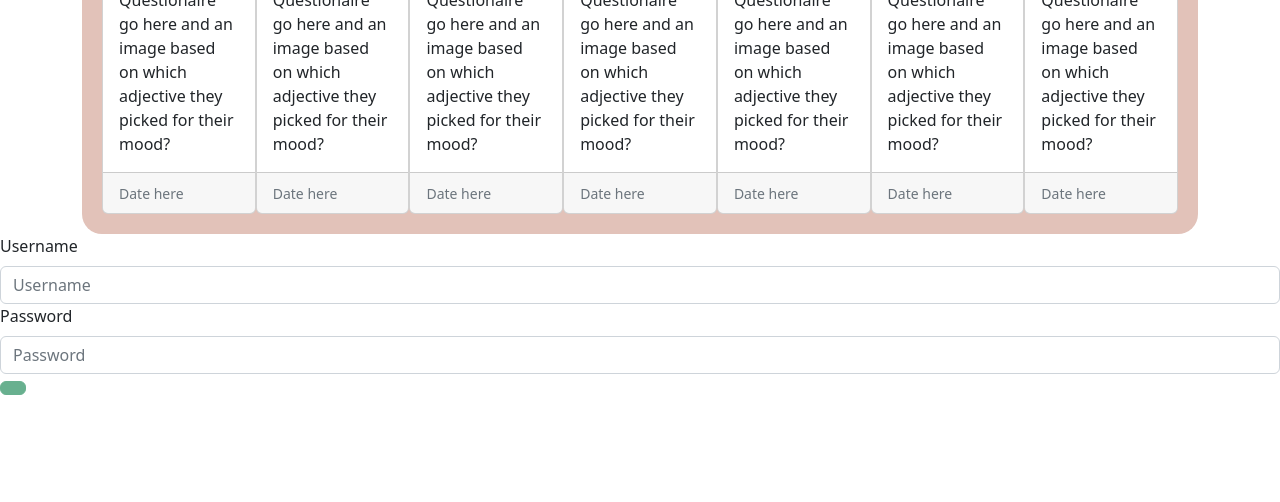
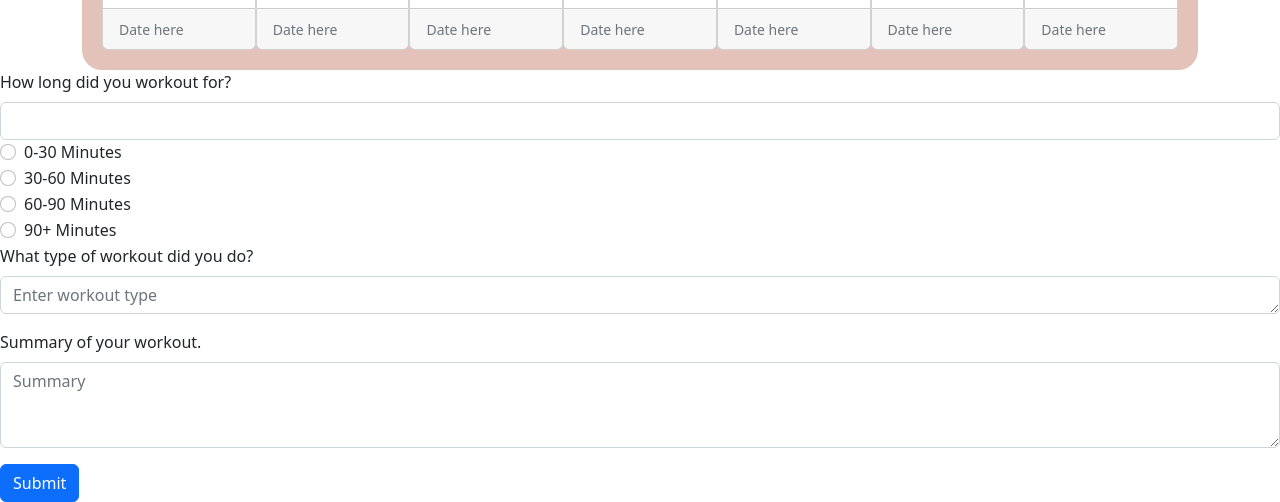
Before and after one commit to halliemestas/FitTheMood, a React (Create React App) app in the folder client/: page / in a window 1280 px wide. Shown: the part 1103-1605 px from the top of the page. Before the commit the page ends 1501 px from the top, so only its background shows below. Built offline with nearby package versions, Linux system fonts and the light colour scheme.

Commit message:
fixed minor issues with how the page rendered

```diff
--- a/client/src/App.js
+++ b/client/src/App.js
@@ -1,21 +1,23 @@
 /** @format */
 
 import React from "react";
-import Login from "./Components/pages/login";
+// import Login from "./Components/pages/login";
 import Mood from "./Components/pages/mood";
 import NavBar from "./Components/pages/navbar";
 import Home from "./Components/pages/home"
-import SignupForm from "./Components/pages/signup"
+// import SignupForm from "./Components/pages/signup"
+import Workout from "./Components/pages/workout"
 
 
 function App() {
   return (
     <>
     <NavBar />
-    <SignupForm/>
+    {/* <SignupForm/> */}
     <Home/>
       <Mood />
-      <Login />
+      <Workout/>
+      {/* <Login /> */}
 
     </>
   );
--- a/client/src/Components/pages/login.js
+++ b/client/src/Components/pages/login.js
@@ -1,103 +1,103 @@
 
-import React, { useState } from "react";
-import Form from "react-bootstrap/Form";
-import Button from "react-bootstrap/Button";
-import Alert from "react-bootstrap/Alert";
+// import React, { useState } from "react";
+// import Form from "react-bootstrap/Form";
+// import Button from "react-bootstrap/Button";
+// import Alert from "react-bootstrap/Alert";
 
-import Auth from "../../utils/auth";
+// import Auth from "../../utils/auth";
 
 
 
-const Login = () => {
+// const Login = () => {
 
-  const [userFormData, setUserFormData] = useState({
-    username: "",
-    password: "",
-  });
-  const [validated] = useState(false);
-  const [showAlert, setShowAlert] = useState(false);
+//   const [userFormData, setUserFormData] = useState({
+//     username: "",
+//     password: "",
+//   });
+//   const [validated] = useState(false);
+//   const [showAlert, setShowAlert] = useState(false);
 
-  const handleInputChange = (event) => {
-    const { name, value } = event.target;
-    setUserFormData({ ...userFormData, [name]: value });
-  };
+//   const handleInputChange = (event) => {
+//     const { name, value } = event.target;
+//     setUserFormData({ ...userFormData, [name]: value });
+//   };
 
-  const handleFormSubmit = async (event) => {
-    event.preventDefault();
+//   const handleFormSubmit = async (event) => {
+//     event.preventDefault();
 
-    const form = event.currentTarget;
-    if (form.checkValidity() === false) {
-      event.preventDefault();
-      event.stopPropagation();
-    }
+//     const form = event.currentTarget;
+//     if (form.checkValidity() === false) {
+//       event.preventDefault();
+//       event.stopPropagation();
+//     }
 
-    try {
-      const response = await loginUser(userFormData);
-      if (!response.ok) {
-        throw new Error("login failed");
-      }
+//     try {
+//       const response = await loginUser(userFormData);
+//       if (!response.ok) {
+//         throw new Error("login failed");
+//       }
 
-      const { token, user } = await response.json();
-      console.log(user);
-      Auth.login(token);
-    } catch (error) {
-      console.log(error);
-      setShowAlert(true);
-    }
+//       const { token, user } = await response.json();
+//       console.log(user);
+//       Auth.login(token);
+//     } catch (error) {
+//       console.log(error);
+//       setShowAlert(true);
+//     }
 
-    setUserFormData({
-      username: "",
-      password: "",
-    });
-  };
+//     setUserFormData({
+//       username: "",
+//       password: "",
+//     });
+//   };
 
-  return (
-    <>
-      <Form noValidate validated={validated} onSubmit={handleFormSubmit}>
-        <Alert
-          dismissible
-          onClose={() => setShowAlert(false)}
-          show={showAlert}
-          variant="danger"
-        >
-          Login failed
-        </Alert>
-        <Form.Group>
-          <Form.Label htmlFor="username">Username</Form.Label>
-          <Form.Control
-            type="text"
-            placeholder="Username"
-            name="Username"
-            onChange={handleInputChange}
-            value={userFormData.username}
-            required
-          />
-          <Form.Control.Feedback type="invalid">
-            Username is required
-          </Form.Control.Feedback>
-        </Form.Group>
-        <Form.Group>
-          <Form.Label htmlFor="password">Password</Form.Label>
-          <Form.Control
-            type="password"
-            placeholder="Password"
-            name="password"
-            onChange={handleInputChange}
-            value={userFormData.password}
-            reqruired
-          />
-          <Form.Control.Feedback type="invalid">
-            Need Password
-          </Form.Control.Feedback>
-        </Form.Group>
-        <Button
-          disabled={!(userFormData.username && userFormData.password)}
-          type="submit"
-          variant="success"
-        ></Button>
-      </Form>
-    </>
-  );
-};
+//   return (
+//     <>
+//       <Form noValidate validated={validated} onSubmit={handleFormSubmit}>
+//         <Alert
+//           dismissible
+//           onClose={() => setShowAlert(false)}
+//           show={showAlert}
+//           variant="danger"
+//         >
+//           Login failed
+//         </Alert>
+//         <Form.Group>
+//           <Form.Label htmlFor="username">Username</Form.Label>
+//           <Form.Control
+//             type="text"
+//             placeholder="Username"
+//             name="Username"
+//             onChange={handleInputChange}
+//             value={userFormData.username}
+//             required
+//           />
+//           <Form.Control.Feedback type="invalid">
+//             Username is required
+//           </Form.Control.Feedback>
+//         </Form.Group>
+//         <Form.Group>
+//           <Form.Label htmlFor="password">Password</Form.Label>
+//           <Form.Control
+//             type="password"
+//             placeholder="Password"
+//             name="password"
+//             onChange={handleInputChange}
+//             value={userFormData.password}
+//             reqruired
+//           />
+//           <Form.Control.Feedback type="invalid">
+//             Need Password
+//           </Form.Control.Feedback>
+//         </Form.Group>
+//         <Button
+//           disabled={!(userFormData.username && userFormData.password)}
+//           type="submit"
+//           variant="success"
+//         ></Button>
+//       </Form>
+//     </>
+//   );
+// };
 
-export default Login;
+// export default Login;
--- a/client/src/Components/pages/workout.js
+++ b/client/src/Components/pages/workout.js
@@ -1,5 +1,6 @@
 import Button from 'react-bootstrap/Button';
 import Form from 'react-bootstrap/Form';
+import Col from 'react-bootstrap/Col'
 
 function workoutForm() {
   return (
```
